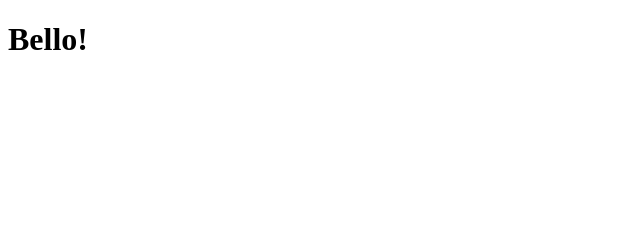
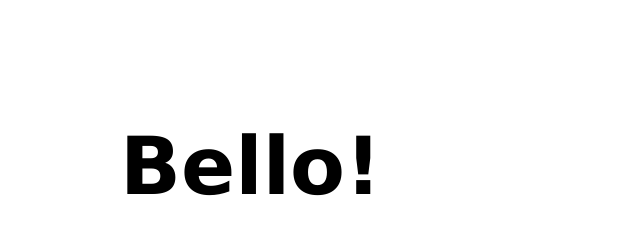
Before and after one commit to Siddhesh43/hello-world, a plain HTML site: page index.html in a window 1280 px wide. Shown: the whole page, without its empty margins (0-640 px from the left). Drawn offline with Linux system fonts and the light colour scheme.

Commit message:
Update index.html
styling is necessary ;)

```diff
--- a/index.html
+++ b/index.html
@@ -4,7 +4,16 @@
 <head>
   <meta http-equiv="Content-Type" content="text/html; charset=utf-8"/>
   <title>my-first-website</title>
-  <LINK href="styles.css" rel="stylesheet" type="text/css">
+  <style>
+    * {
+      margin: 20px;
+      padding: 20px;
+    }
+    h1 {
+      font-size: 80px;
+      font-family: verdana, sans-serif;
+    }
+  </style>
 </head>
 
 <body>
```
